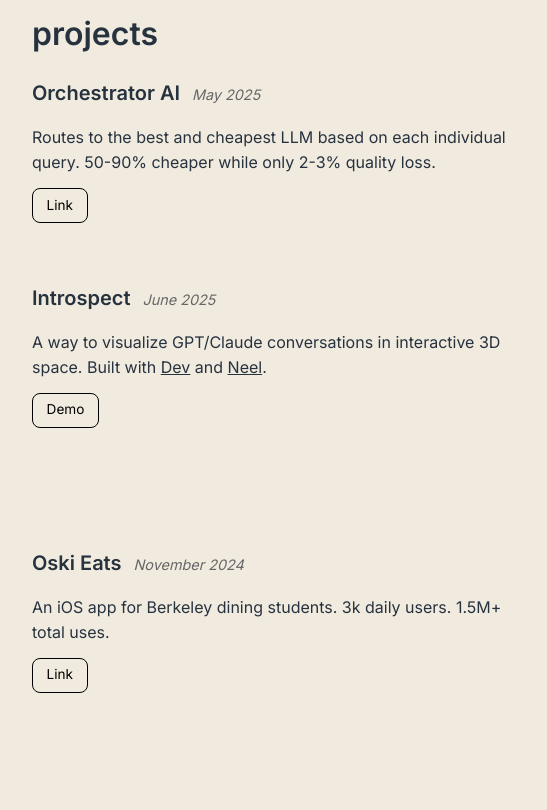
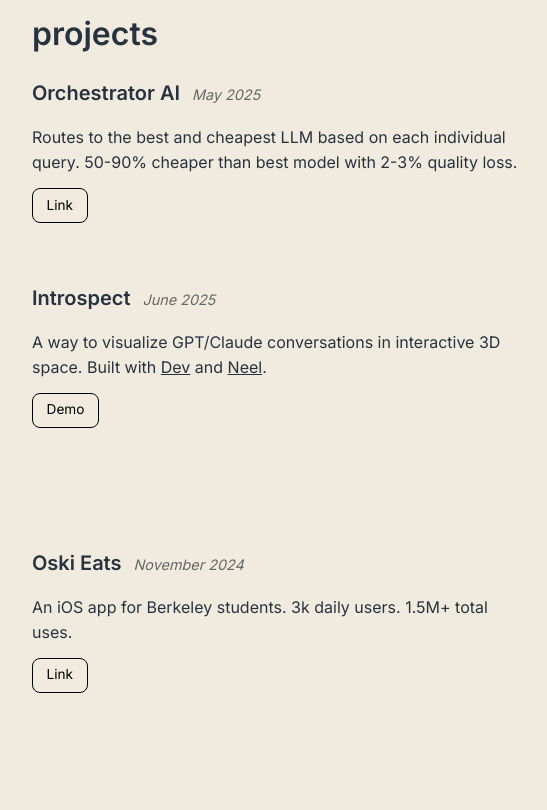
Before and after one commit to ahilanks/ahilanks.github.io, a plain HTML site: page index.html in a window 1280 px wide. Shown: the part 360-1170 px from the top of the page, 198-745 px from the left. Drawn offline with Linux system fonts and the light colour scheme.

Commit message:
small change to main page

```diff
--- a/index.html
+++ b/index.html
@@ -311,7 +311,7 @@
             <h3>Orchestrator AI</h3>
             <p class="project-date">May 2025</p>
           </div>
-          <p>Routes to the best and cheapest LLM based on each individual query. 50-90% cheaper while only 2-3% quality loss.</p>
+          <p>Routes to the best and cheapest LLM based on each individual query. 50-90% cheaper than best model with 2-3% quality loss.</p>
           <a href="https://orchestrator.live" target="_blank" class="project-link">Link</a>
         </div>
         <img src="media/orchestrator.png" alt="Project 1 media" class="project-media" />
@@ -335,7 +335,7 @@
             <h3>Oski Eats</h3>
             <p class="project-date">November 2024</p>
           </div>
-          <p>An iOS app for Berkeley dining students. 3k daily users. 1.5M+ total uses.</p>
+          <p>An iOS app for Berkeley students. 3k daily users. 1.5M+ total uses.</p>
           <a href="https://apps.apple.com/us/app/oski-eats/id6741076699" target="_blank" class="project-link">Link</a>
         </div>
         <img src="media/oski2.png" alt="Project 2 media" class="project-media" />
```
